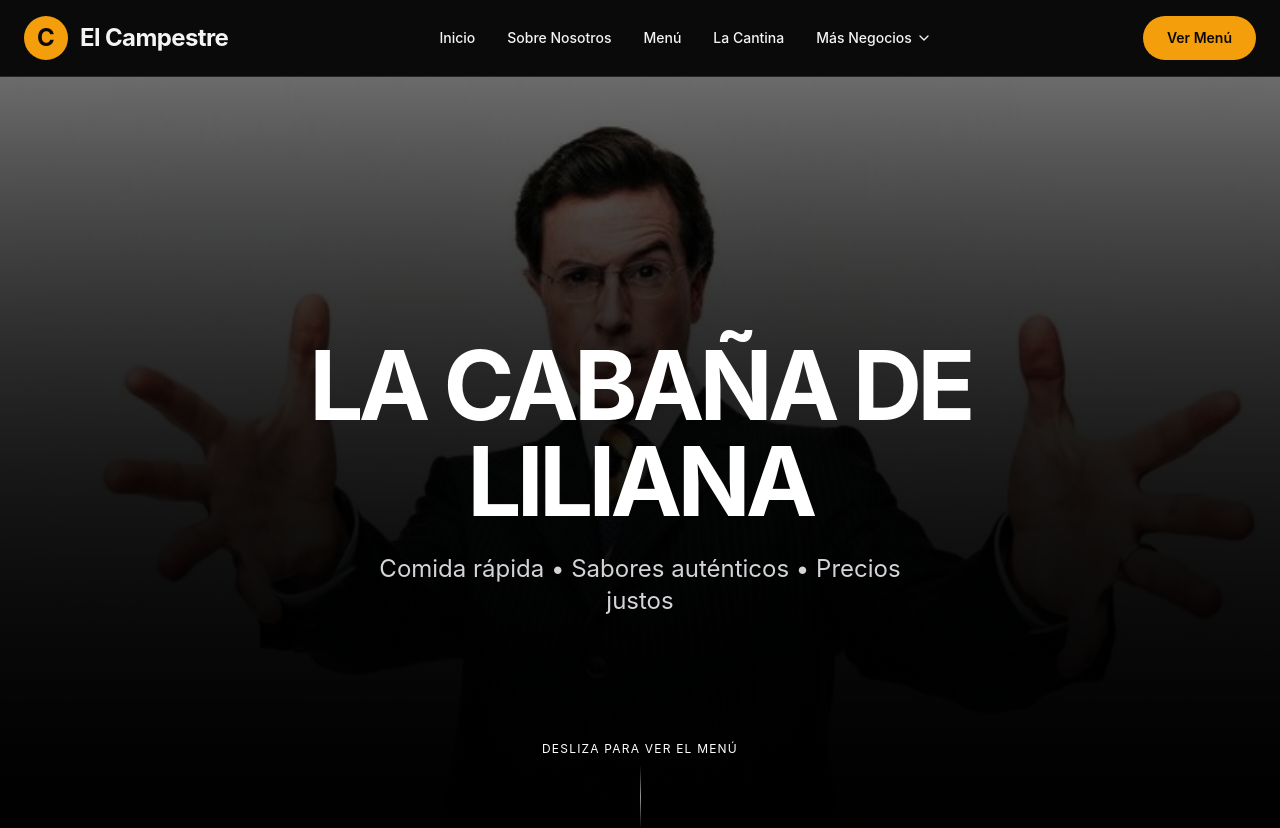
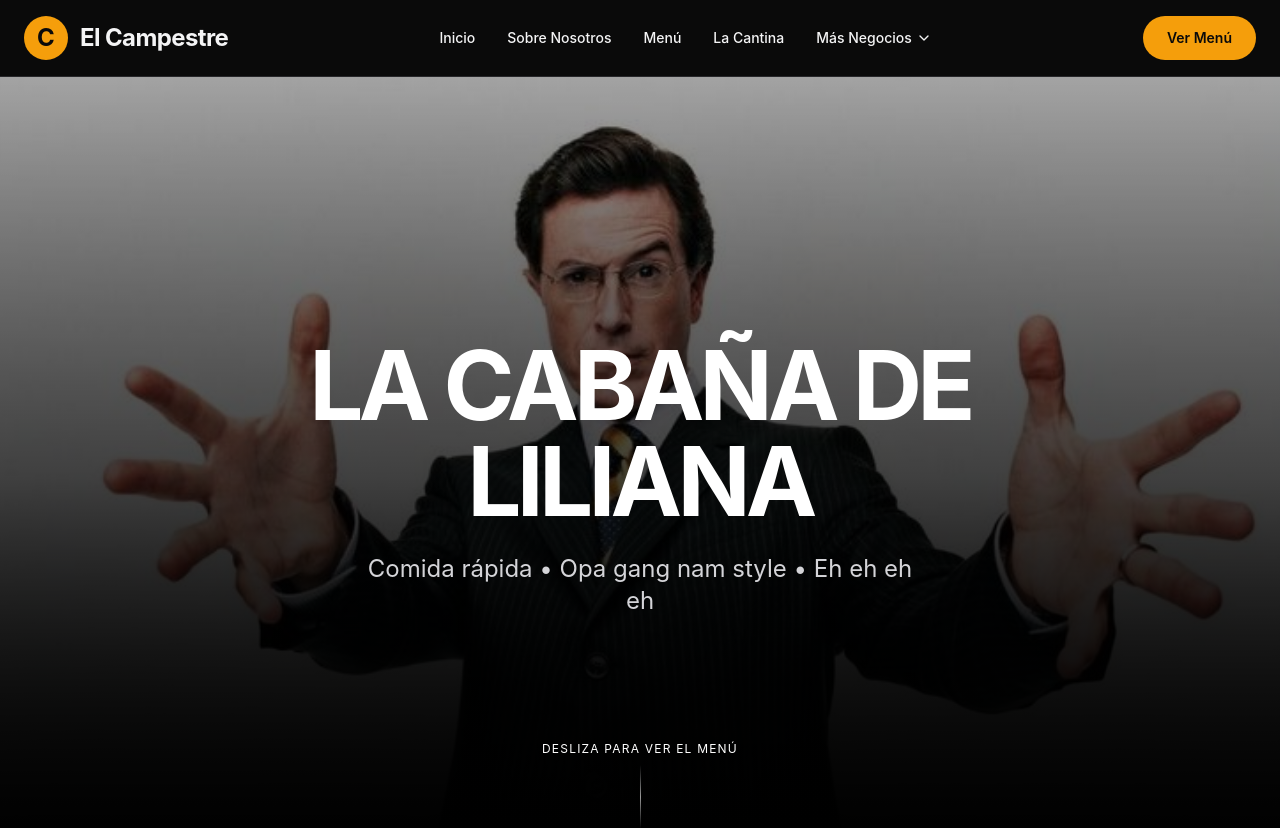
Before and after one commit to T1-ChamitoPro/campestre-web, a React (Vite) app: page /cabana in a window 1280 px wide. Shown: the top 828 px of the page. Built offline with nearby package versions, Linux system fonts and the light colour scheme.

Commit message:
feat(cabana): quite el modal de los platos de cabana

```diff
--- a/src/pages/Cabana.tsx
+++ b/src/pages/Cabana.tsx
@@ -37,10 +37,10 @@ export default function Cabana() {
             onError={(e) => (e.target as HTMLImageElement).style.display = 'none'}
           />
         </div>
-        <div className="absolute inset-0 bg-gradient-to-b from-black/30 via-black/70 to-black" />
+        <div className="absolute inset-0 bg-gradient-to-b from-black/20 via-black/50 to-black" />
 
         {/* Overlay con degradado */}
-        <div className="absolute inset-0 bg-gradient-to-b from-black/40 via-black/70 to-black" />
+        <div className="absolute inset-0 bg-gradient-to-b from-black/20 via-black/50 to-black" />
 
         {/* Contenido del Hero */}
         <div className="relative z-10 text-center px-6 max-w-4xl">
@@ -59,7 +59,7 @@ export default function Cabana() {
             transition={{ delay: 0.5 }}
             className="text-xl sm:text-2xl text-zinc-300 max-w-xl mx-auto"
           >
-            Comida rápida • Sabores auténticos • Precios justos
+            Comida rápida • Opa gang nam style • Eh eh eh eh
           </motion.p>
         </div>
 
@@ -113,31 +113,6 @@ export default function Cabana() {
       </section>
 
       <Footer />
-
-      {/* Modal */}
-      {selectedItem && (
-        <div className="fixed inset-0 bg-black/90 backdrop-blur-sm z-50 flex items-center justify-center p-6">
-          <motion.div
-            initial={{ scale: 0.95, opacity: 0 }}
-            animate={{ scale: 1, opacity: 1 }}
-            className="bg-zinc-900 rounded-3xl max-w-md w-full p-10 relative"
-          >
-            <button
-              onClick={() => setSelectedItem(null)}
-              className="absolute top-6 right-6 text-zinc-400 hover:text-white"
-            >
-              <X size={32} />
-            </button>
-
-            <h3 className="text-3xl font-bold text-white mb-3">{selectedItem.name}</h3>
-            <p className="text-primary mb-8">{selectedItem.category}</p>
-
-            <div className="text-5xl font-bold text-primary">
-              {formatPrice(selectedItem.price)}
-            </div>
-          </motion.div>
-        </div>
-      )}
     </>
   );
 }
```
